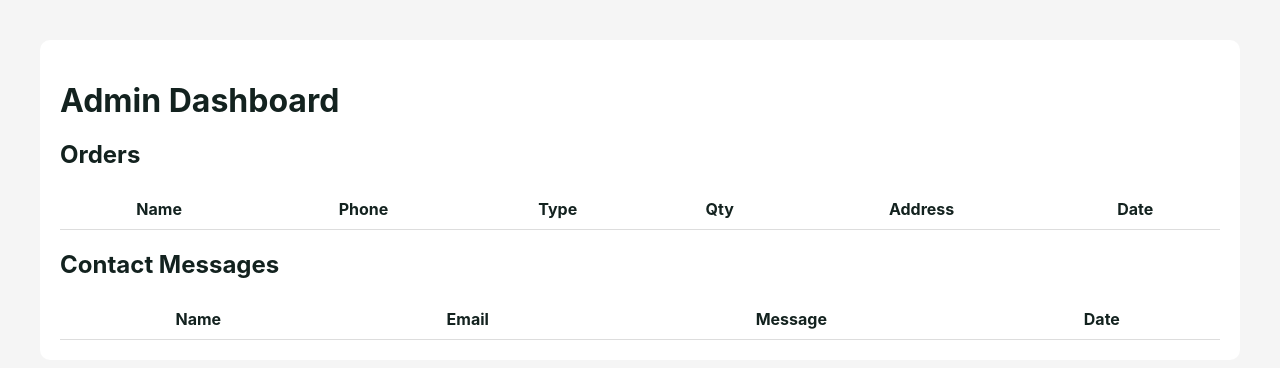
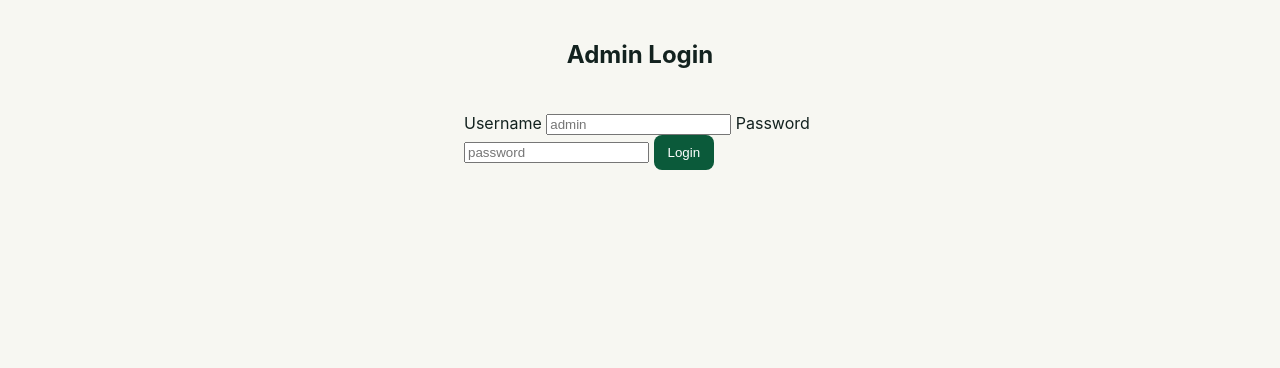
Before and after one commit to paaemma1/edible_farms_fullstack, a plain HTML site: page admin.html in a window 1280 px wide. Drawn offline with Linux system fonts and the light colour scheme.

Commit message:
Update admin.html

```diff
--- a/admin.html
+++ b/admin.html
@@ -2,23 +2,36 @@
 <html lang="en">
 <head>
   <meta charset="utf-8">
+  <title>Edible Farms Admin</title>
   <meta name="viewport" content="width=device-width, initial-scale=1">
-  <title>Admin Panel — Edible Farms</title>
+
+  <!-- Reuse your main styles -->
   <link rel="stylesheet" href="css/styles.css">
-  <style>
-    body { padding: 40px; background:#f5f5f5; }
-    .admin-box { background:#fff; padding:20px; border-radius:10px; }
-    table { width:100%; border-collapse: collapse; margin-top:20px; }
-    table th, table td { padding:10px; border-bottom:1px solid #ddd; }
-    h1 { margin-bottom:20px; }
-  </style>
 </head>
 <body>
-  <div class="admin-box">
-    <h1>Admin Dashboard</h1>
 
-    <h2>Orders</h2>
-    <table id="orders-table">
+  <!-- LOGIN SECTION -->
+  <h2 style="text-align:center;margin-top:40px;">Admin Login</h2>
+
+  <div class="container" style="max-width:400px;margin:auto;">
+
+    <label>Username</label>
+    <input type="text" id="admin-user" class="input" placeholder="admin">
+
+    <label>Password</label>
+    <input type="password" id="admin-pass" class="input" placeholder="password">
+
+    <button class="btn" id="login-btn">Login</button>
+
+    <p id="login-result" class="result"></p>
+  </div>
+
+  <!-- DASHBOARD SECTION -->
+  <div id="admin-panel" style="display:none; padding:20px;">
+    <h2>Admin Dashboard</h2>
+
+    <h3>Orders</h3>
+    <table id="orders-table" border="1" cellspacing="0" cellpadding="8" width="100%">
       <thead>
         <tr>
           <th>Name</th>
@@ -26,30 +39,25 @@
           <th>Type</th>
           <th>Qty</th>
           <th>Address</th>
-          <th>Date</th>
         </tr>
       </thead>
       <tbody></tbody>
     </table>
 
-    <h2>Contact Messages</h2>
-    <table id="messages-table">
+    <h3 style="margin-top:40px;">Inquiries</h3>
+    <table id="inq-table" border="1" cellspacing="0" cellpadding="8" width="100%">
       <thead>
         <tr>
           <th>Name</th>
           <th>Email</th>
           <th>Message</th>
-          <th>Date</th>
         </tr>
       </thead>
       <tbody></tbody>
     </table>
-
   </div>
 
-  <script>
-    window.EDIBLE_FARMS_CONFIG = {"API_BASE":"https://edible-farms-fullstack.onrender.com"};
-  </script>
+  <!-- Admin logic -->
   <script src="js/admin.js"></script>
 </body>
 </html>
```
